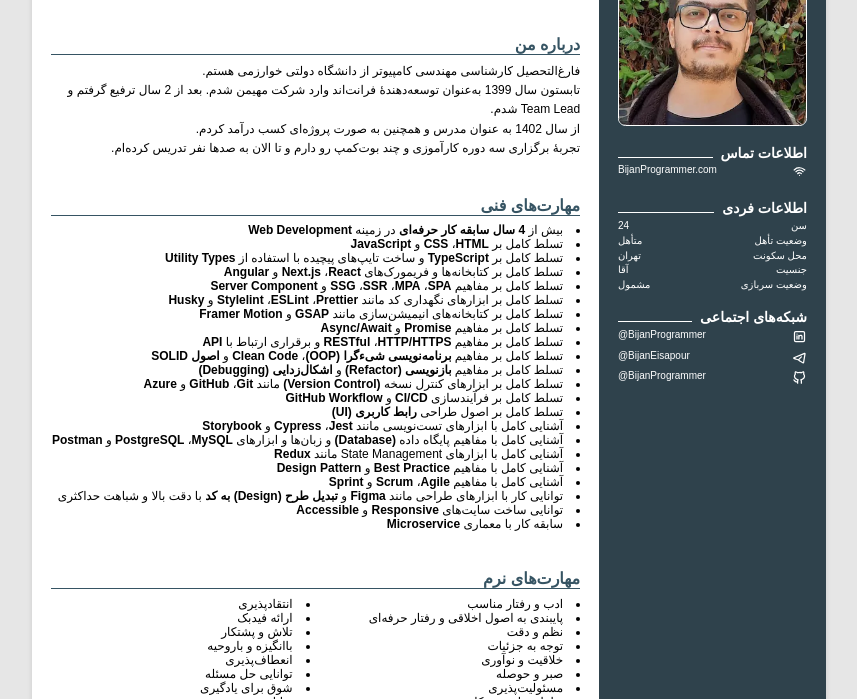
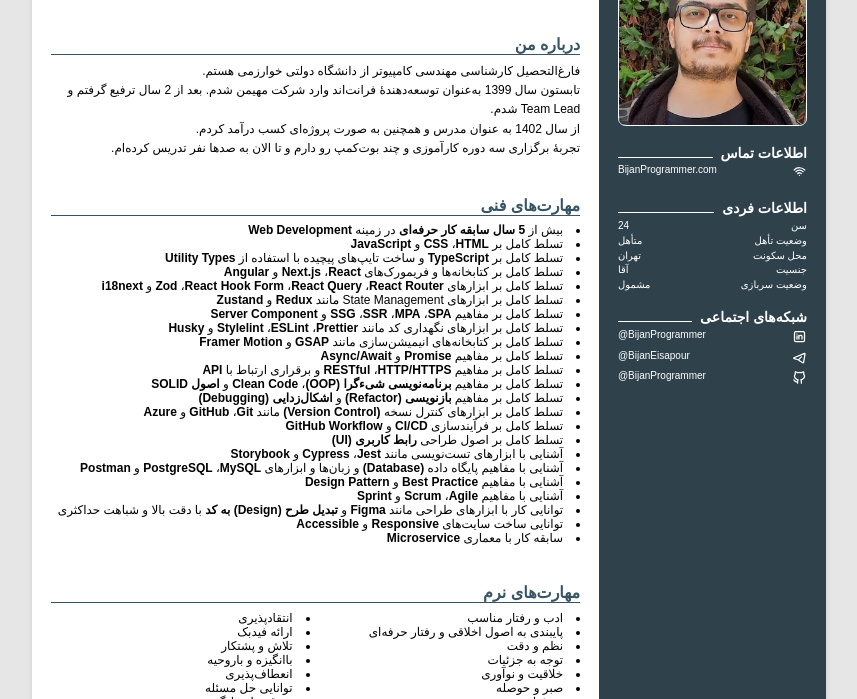
Before and after one commit to BijanProgrammerWebsites/website, an Astro site: page /cv in a window 1280 px wide. Shown: the part 101-800 px from the top of the page, without its empty margins (211-1068 px from the left). Built offline with nearby package versions, Linux system fonts and the light colour scheme; Astro itself is replaced by a stand-in of ours; a web font is replaced by a local one.

Commit message:
[UPDATE] hard skills

```diff
--- a/src/cv/HardSkills.astro
+++ b/src/cv/HardSkills.astro
@@ -7,7 +7,7 @@
     <ul>
         <li>
             بیش از
-            <strong>4 سال سابقه کار حرفه‌ای</strong>
+            <strong>5 سال سابقه کار حرفه‌ای</strong>
             در زمینه
             <strong>Web Development</strong>
         </li>
@@ -30,6 +30,21 @@
             <strong>Next.js</strong>
             و
             <strong>Angular</strong>
+        </li>
+        <li>
+            تسلط کامل بر ابزارهای
+            <strong>React Router</strong>،&#x202B;
+            <strong>React Query</strong>،&#x202B;
+            <strong>React Hook Form</strong>،&#x202B;
+            <strong>Zod</strong>
+            و
+            <strong>i18next</strong>
+        </li>
+        <li>
+            تسلط کامل بر ابزارهای State Management مانند
+            <strong>Redux</strong>
+            و
+            <strong>Zustand</strong>
         </li>
         <li>
             تسلط کامل بر مفاهیم
@@ -100,14 +115,14 @@
             <strong>رابط کاربری (UI)</strong>
         </li>
         <li>
-            آشنایی کامل با ابزارهای تست‌نویسی مانند
+            آشنایی با ابزارهای تست‌نویسی مانند
             <strong>Jest</strong>،&#x202B;
             <strong>Cypress</strong>
             و
             <strong>Storybook</strong>
         </li>
         <li>
-            آشنایی کامل با مفاهیم پایگاه داده
+            آشنایی با مفاهیم پایگاه داده
             <strong>(Database)</strong>
             و زبان‌ها و ابزارهای
             <strong>MySQL</strong>،&#x202B;
@@ -116,17 +131,13 @@
             <strong>Postman</strong>
         </li>
         <li>
-            آشنایی کامل با ابزارهای State Management مانند
-            <strong>Redux</strong>
-        </li>
-        <li>
-            آشنایی کامل با مفاهیم
+            آشنایی با مفاهیم
             <strong>Best Practice</strong>
             و
             <strong>Design Pattern</strong>
         </li>
         <li>
-            آشنایی کامل با مفاهیم
+            آشنایی با مفاهیم
             <strong>Agile</strong>،&#x202B;
             <strong>Scrum</strong>
             و
```
